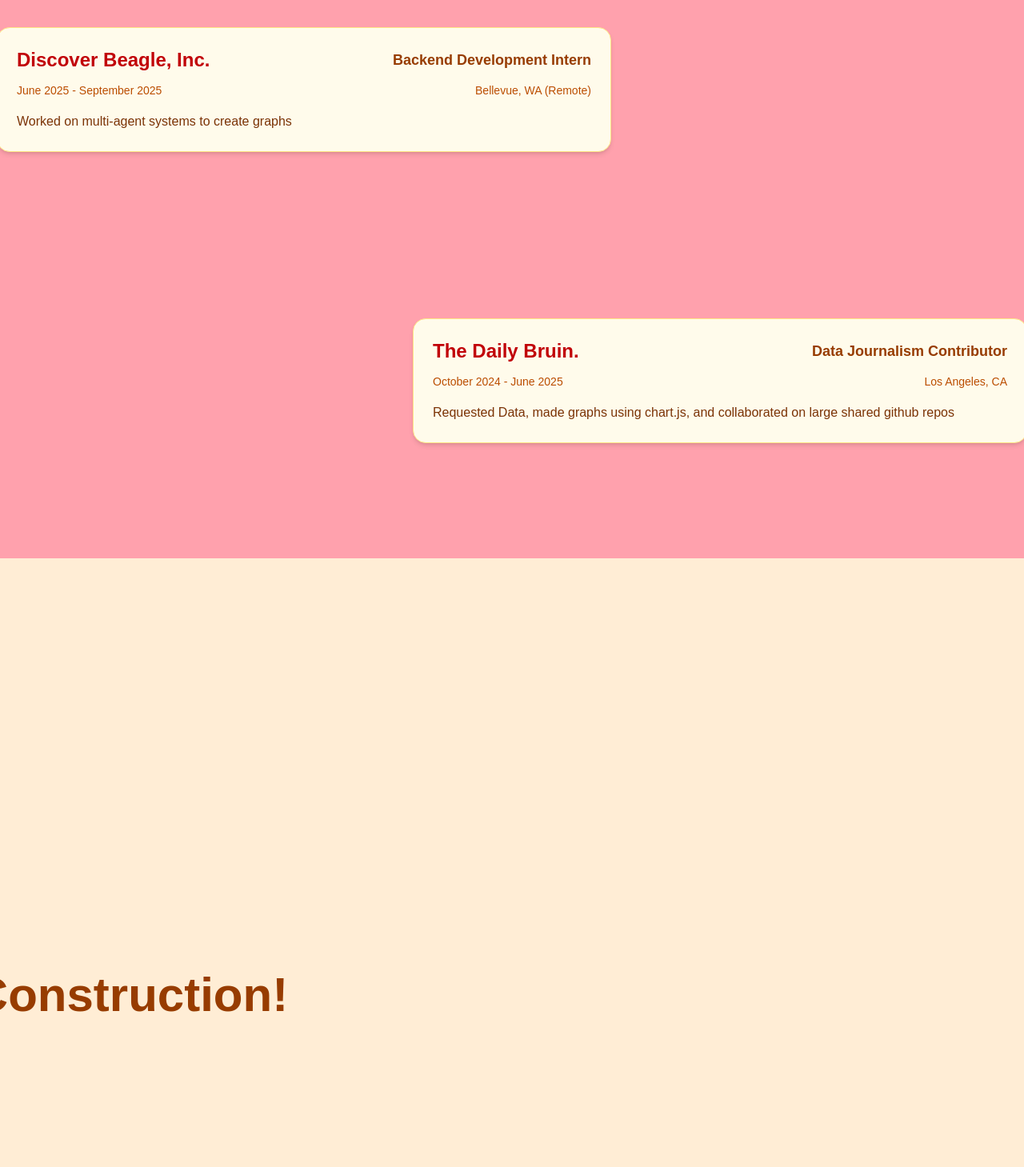
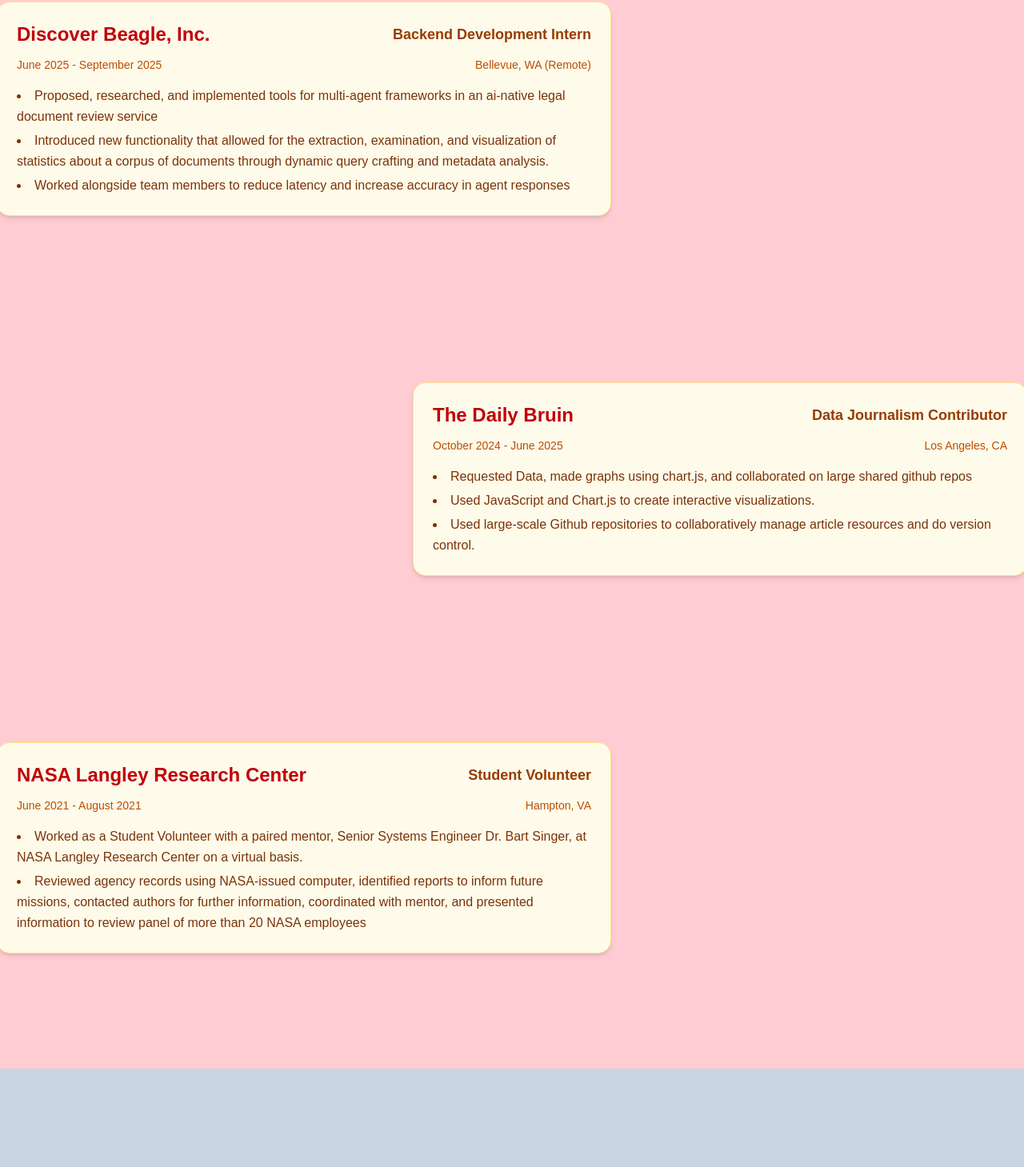
Before and after one commit to BriboSD/portfolio-website, a Next.js app: page / in a window 1280 px wide. Shown: the part 1220-2679 px from the top of the page at 80% size. Built offline with nearby package versions, Linux system fonts and the light colour scheme.

Commit message:
Projects page developed, project desc component defined.

```diff
--- a/src/app/Components/Experience.tsx
+++ b/src/app/Components/Experience.tsx
@@ -5,13 +5,13 @@
 export default function Experience() {
     return (
         <motion.div
-          className="flex flex-col items-center min-h-[60vh] px-20 py-30 gap-y-40 bg-rose-300 z-[60]"
+          className="flex flex-col items-center min-h-[60vh] px-20 py-30 gap-y-40 bg-rose-200 z-[60]"
           >
             <motion.div
             initial={{opacity: 0, y: -50}}
             whileInView={{opacity: 1, y: 0}}
             transition={{duration: 1, delay: 0.15}}
-            className="text-7xl text-rose-700"
+            className="text-4xl text-rose-700"
             >
               Work Experience
             </motion.div>
@@ -25,26 +25,53 @@
               position={"Backend Development Intern"}
               date={"June 2025 - September 2025"}
               location={"Bellevue, WA (Remote)"}
-              description={"Worked on multi-agent systems to create graphs"}
+              description={[
+                "Proposed, researched, and implemented tools for multi-agent frameworks in an ai-native legal document review service",
+                "Introduced new functionality that allowed for the extraction, examination, and visualization of statistics about a corpus of documents through dynamic query crafting and metadata analysis.",
+                "Worked alongside team members to reduce latency and increase accuracy in agent responses"
+              ]}
               leftSide={true}
               />
 
             </div>
 
             {/* Daily Bruin*/}
+
             <div
             className="w-full flex ml-130 "
             >
-              <JobDesc name={"The Daily Bruin."}
+              <JobDesc name={"The Daily Bruin"}
               position={"Data Journalism Contributor"}
               date={"October 2024 - June 2025"}
               location={"Los Angeles, CA"}
-              description={"Requested Data, made graphs using chart.js, and collaborated on large shared github repos"}
+              description={[
+                "Requested Data, made graphs using chart.js, and collaborated on large shared github repos",
+                "Used JavaScript and Chart.js to create interactive visualizations.",
+                "Used large-scale Github repositories to collaboratively manage article resources and do version control."
+
+              ]}
               leftSide={false}
+              />
+            </div>
+
+            {/* NASA Langley*/}
+            <div
+            className="w-full flex mr-130 "
+            >
+              <JobDesc name={"NASA Langley Research Center"}
+              position={"Student Volunteer"}
+              date={"June 2021 - August 2021"}
+              location={"Hampton, VA"}
+              description={[
+                "Worked as a Student Volunteer with a paired mentor, Senior Systems Engineer Dr. Bart Singer, at NASA Langley Research Center on a virtual basis.",
+                "Reviewed agency records using NASA-issued computer, identified reports to inform future missions, contacted authors for further information, coordinated with mentor, and presented information to review panel of more than 20 NASA employees"
+
+              ]
+              }
+              leftSide={true}
               />
 
             </div>
-
 
 
           </motion.div>
--- a/src/app/Components/JobDesc.jsx
+++ b/src/app/Components/JobDesc.jsx
@@ -1,5 +1,5 @@
 
-import { motion, useTransform } from "framer-motion";
+import { motion } from "framer-motion";
 
 
 export default function JobDesc({ name, position, date, location, description, leftSide }) {
@@ -10,20 +10,22 @@
           whileInView={{ opacity: 1, x: 0 }}
           transition={{ duration: 0.6, ease: "easeOut" }}
         >
-          {/* Header section: name + position */}
+
           <div className="flex flex-col sm:flex-row sm:justify-between sm:items-center mb-3">
             <h2 className="text-2xl font-bold text-red-700">{name}</h2>
             <p className="text-lg font-semibold text-amber-800">{position}</p>
           </div>
 
-          {/* Subheader: date + location */}
+
           <div className="flex flex-col sm:flex-row sm:justify-between mb-4">
             <p className="text-sm text-amber-700">{date}</p>
             <p className="text-sm text-amber-700">{location}</p>
           </div>
 
-          {/* Description */}
-          <p className="text-base text-amber-900 leading-relaxed">{description}</p>
+          <ul className="list-disc list-inside text-base text-amber-900 leading-relaxed space-y-1">
+            {Array.isArray(description)
+              ? description.map((item, index) => <li key={index}>{item}</li>) : <li>{description}</li>}
+          </ul>
         </motion.div>
       );
 }
--- /dev/null
+++ b/src/app/Components/ProjectDesc.jsx
@@ -0,0 +1,42 @@
+"use client";
+import { motion } from "framer-motion";
+
+export default function ProjectDesc({ image, title, description }) {
+
+    const overlayvariants = {
+        hover: {opacity: 1},
+        rest: {opacity: 0}
+
+    }
+  return (
+
+
+    <motion.div
+      className="relative w-full h-140 overflow-hidden bg-orange-100 shadow-lg cursor-pointer"
+    >
+
+      <img
+        src={image}
+        alt={title}
+        className="w-full h-100 object-cover"
+        variants={{
+            rest: { scale: 1 },
+            hover: { scale: 1.1 },
+          }}
+          transition={{ duration: 0.4 }}
+      />
+
+      <motion.div
+      variants={overlayvariants}
+      className="w-full h-100 bg-black"
+      >
+        {/* here goes overlay logic (i.e. animation, and text from component import*/}
+      </motion.div>
+
+      <div className="p-5">
+        <h3 className="text-2xl font-semibold mb-2 text-amber-800">{title}</h3>
+        <p className="text-amber-900 text-base leading-relaxed">{description}</p>
+      </div>
+    </motion.div>
+  );
+}
--- a/src/app/Components/Projects.tsx
+++ b/src/app/Components/Projects.tsx
@@ -1,20 +1,48 @@
 "use client";
 
+import { motion } from "framer-motion"
+import ProjectDesc from "./ProjectDesc"
 
 export default function Projects() {
+    const projects = [
+        {
+          image: "/images/bpop.png",
+          title: "AI Book Assistant",
+          description:
+            "An intelligent book Q&A system that retrieves and answers questions based on embedded text chunks.",
+        },
+        {
+          image: "/images/bpop.png",
+          title: "B-Pop Marketplace",
+          description:
+            "A full-stack Depop-style app for buying and selling items with a MongoDB backend.",
+        },
+      ];
+
     return (
-        <div
-        className="flex left-1/2 -translate-x-1/2 text-amber-800 text-6xl font-bold z-[60] mt-4"
+        <motion.div
+        className="flex flex-col items-center min-h-[60vh] px-20 py-30 gap-y-40 bg-slate-300 z-[60]"
         >
-            <h1>
-                Projects Page!
-            </h1>
+            <motion.div
+            initial={{opacity: 0, y: -50}}
+            whileInView={{opacity: 1, y: 0}}
+            transition={{duration: 1, delay: 0.15}}
+            className="text-4xl text-teal-600"
+            >
+              Projects
+            </motion.div>
 
-            <h2>
-                Under Construction!
-            </h2>
+            <motion.div className="grid grid-cols-1 md:grid-cols-2 gap-10 max-w-9xl mx-auto">
+                {projects.map((project, index) => (
+                    <ProjectDesc
+                    key={index}
+                    image={project.image}
+                    title={project.title}
+                    description={project.description}
+                    />
+            ))}
+            </motion.div>
 
-        </div>
-
-    )
+        </motion.div>
+    );
 }
--- a/src/app/page.tsx
+++ b/src/app/page.tsx
@@ -22,8 +22,11 @@
   const [underlineLoaded, setUnderlineLoaded] = useState(false);
   const {scrollYProgress} = useScroll();
 
+  //these values may have to change if extra content is added---they are not dynamically placed unfortunately
   const aboutypos = useTransform(scrollYProgress, [0, 0.25], [0, -200]);
   const experienceypos = useTransform(scrollYProgress, [0, 0.25], [0, -500]);
+  const projectsypos = useTransform(scrollYProgress, [0, 0.25], [0, -500]);
+
   //422006 <-- old brown color
 
   const tabs = [
@@ -126,9 +129,13 @@
             <Experience />
           </motion.section>
 
-          <section id="projects" className="snap-start min-h-screen">
+          <motion.section id="projects" className="snap-start min-h-screen"
+            style={{
+              y: projectsypos
+            }}
+            >
             <Projects />
-          </section>
+          </motion.section>
 
 
         </div>
```
Also changed, not shown: public/images/bpop.png (added).
